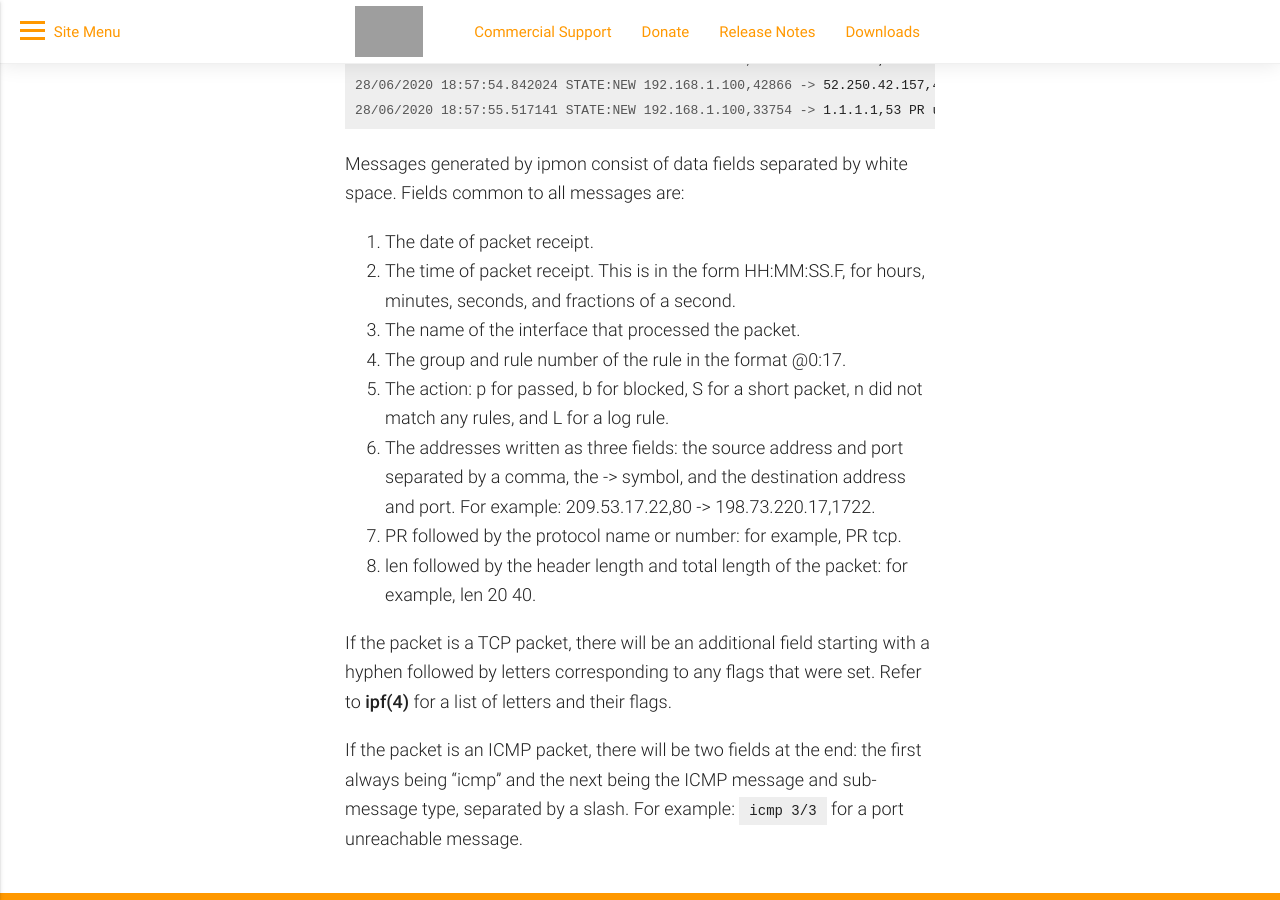
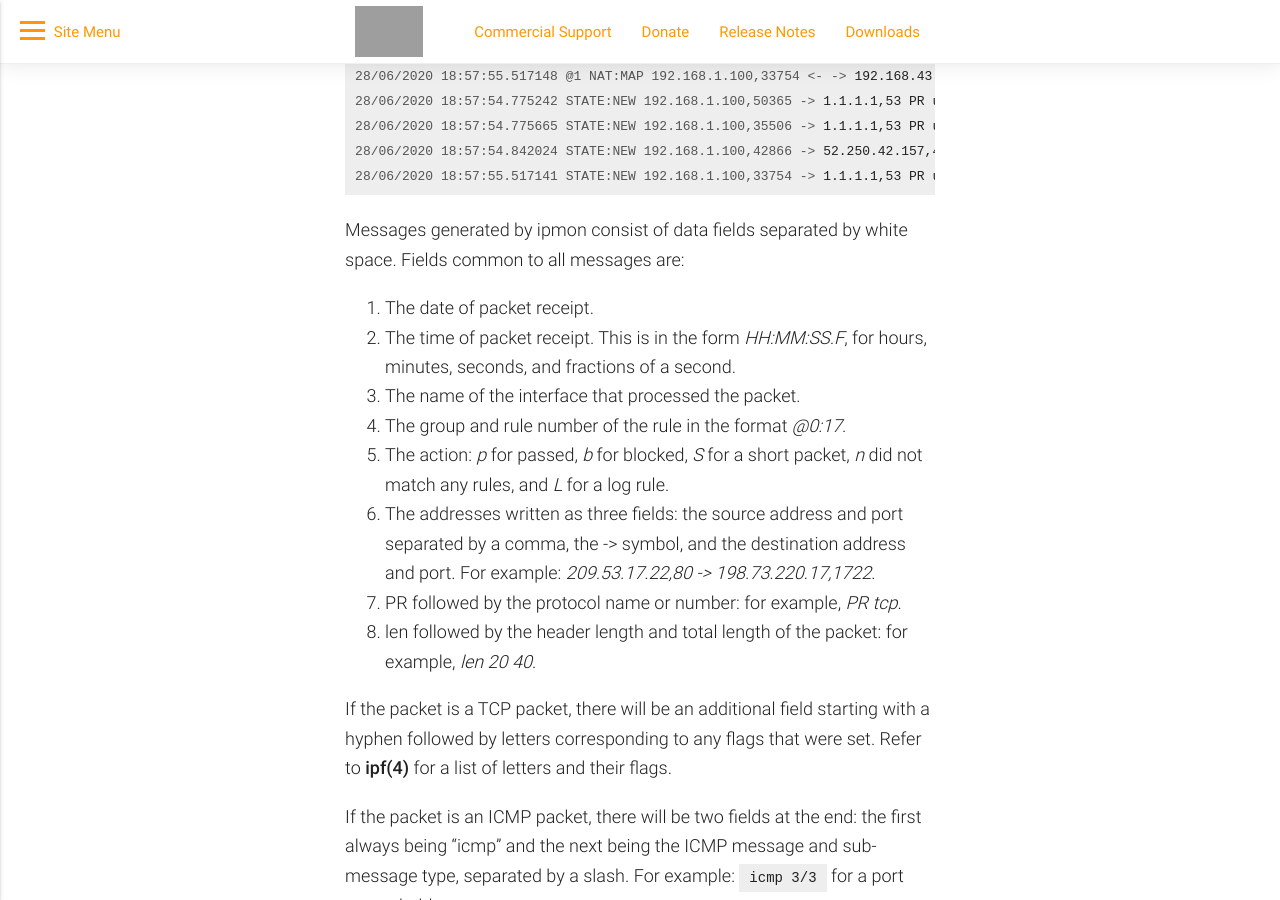
Before and after one commit to omniosorg/omniosorg.github.io, a Jekyll site: the page built from _docs/info/ipfilter.md, in a window 1280 px wide and 900 px high, scrolled down 16094 px. Built offline with Jekyll 4.4.1, drawn with Linux system fonts in a browser that asks for light colours; comment, search, counter and statistics services are not loaded; some of the changed text lies outside the part shown; grey boxes are pictures that could not be loaded.

Commit message:
minor revisions to dhcp and ipfilter docs

````diff
--- a/_docs/info/ipfilter.md
+++ b/_docs/info/ipfilter.md
@@ -5,7 +5,8 @@
 show_in_sidebar: true
 ---
 
-i# IPFilter (IPF)
+# IPFilter (IPF)
+
 #### Acknowledgement
 
 This document has been adapted from the [FreeBSD Handbook](https://www.freebsd.org/doc/en_US.ISO8859-1/books/handbook/) for use with OmniOS.
@@ -458,12 +459,10 @@
 ```
 By default, `ipmon -Ds` mode uses `local0` as the logging facility. The following logging levels can be used to further segregate the logged data:
 
-```none
 **LOG_INFO** : packets logged using the "log" keyword as the action rather than pass or block.
 **LOG_NOTICE** : packets logged which are also passed
 **LOG_WARNING** : packets logged which are also blocked
 **LOG_ERR** : packets which have been logged and which can be considered short due to an incomplete header
-```
 
 Logging provides the ability to review, after the fact, information such as which packets were dropped, what addresses they came from, and where they were going. This information is useful in tracking down attackers.
 
@@ -506,13 +505,13 @@
 
 Messages generated by ipmon consist of data fields separated by white space. Fields common to all messages are:
 1. The date of packet receipt.
-2. The time of packet receipt. This is in the form HH:MM:SS.F, for hours, minutes, seconds, and fractions of a second.
+2. The time of packet receipt. This is in the form *HH:MM:SS.F*, for hours, minutes, seconds, and fractions of a second.
 3. The name of the interface that processed the packet.
-4. The group and rule number of the rule in the format @0:17.
-5. The action: p for passed, b for blocked, S for a short packet, n did not match any rules, and L for a log rule.
-6. The addresses written as three fields: the source address and port separated by a comma, the -> symbol, and the destination address and port. For example: 209.53.17.22,80 -> 198.73.220.17,1722.
-7. PR followed by the protocol name or number: for example, PR tcp.
-8. len followed by the header length and total length of the packet: for example, len 20 40.
+4. The group and rule number of the rule in the format *@0:17*.
+5. The action: *p* for passed, *b* for blocked, *S* for a short packet, *n* did not match any rules, and *L* for a log rule.
+6. The addresses written as three fields: the source address and port separated by a comma, the -> symbol, and the destination address and port. For example: *209.53.17.22,80 -> 198.73.220.17,1722*.
+7. PR followed by the protocol name or number: for example, *PR tcp*.
+8. len followed by the header length and total length of the packet: for example, *len 20 40*.
 
 If the packet is a TCP packet, there will be an additional field starting with a hyphen followed by letters corresponding to any flags that were set. Refer to **ipf(4)** for a list of letters and their flags.
 
````
Also changed, not shown: _docs/info/isc-dhcp.md (+2 -1 lines).
